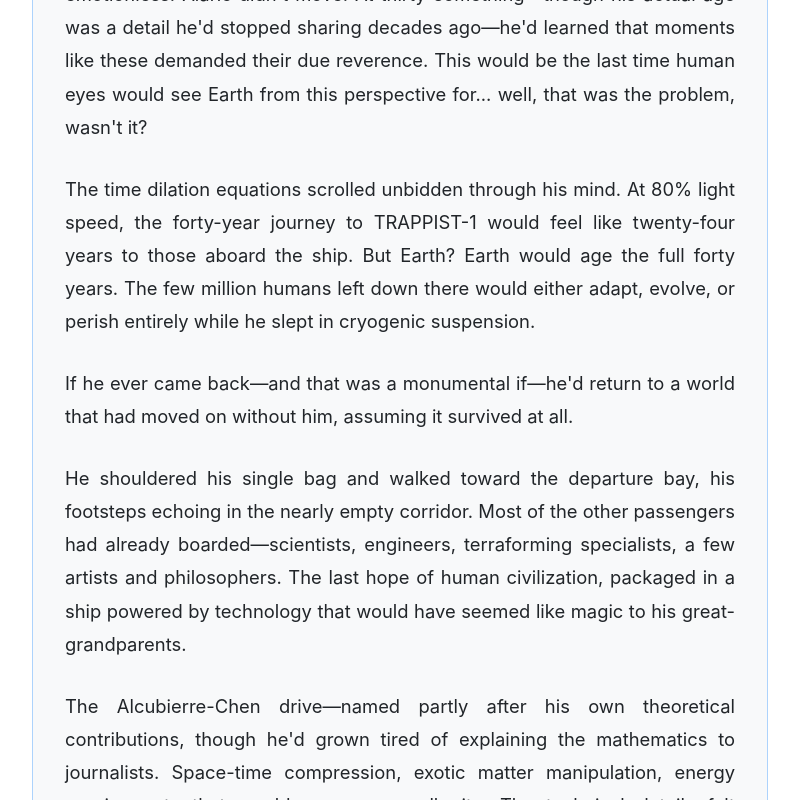
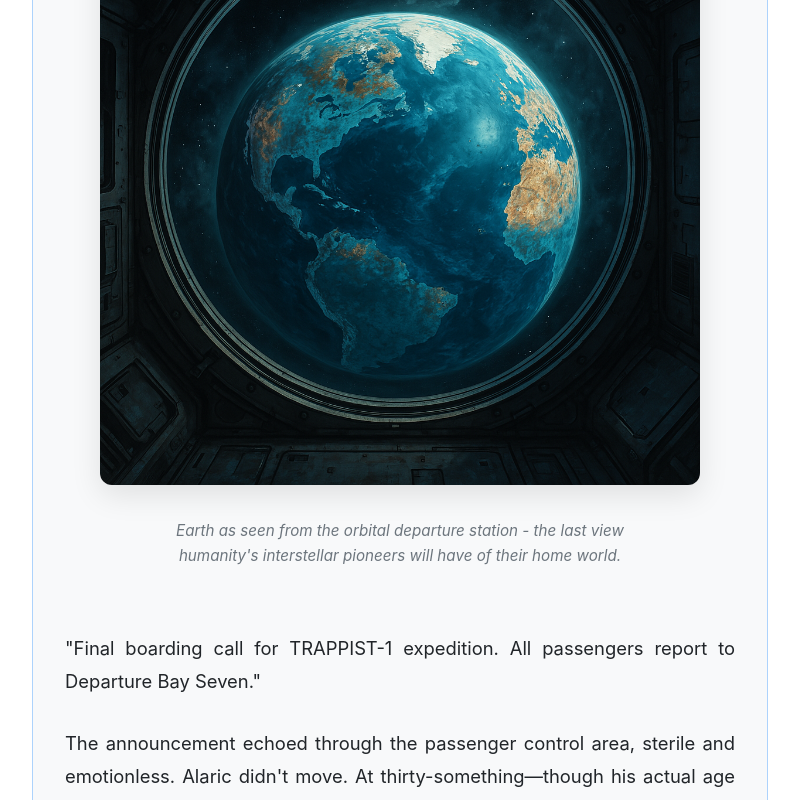
Before and after one commit to flipdidip/SciFiNovel, a React (Vite) app: page /SciFiNovel/chapter/1 in a window 1280 px wide. Shown: the part 801-1601 px from the top of the page, without its empty margins (240-1039 px from the left). Built offline with nearby package versions, Linux system fonts and the light colour scheme.

Commit message:
First Illustration added

```diff
--- a/src/pages/Chapter1Page.css
+++ b/src/pages/Chapter1Page.css
@@ -47,6 +47,14 @@
   background: var(--bg-secondary);
   border-radius: 12px;
   border: 1px solid var(--border-color);
+}
+
+/* Inline illustration (when inside chapter-text) */
+.chapter-text .chapter-illustration {
+  background: none;
+  border: none;
+  padding: 2rem 0;
+  margin: 2rem 0;
 }
 
 .chapter-image {
--- a/src/pages/Chapter1Page.tsx
+++ b/src/pages/Chapter1Page.tsx
@@ -1,4 +1,5 @@
 import "./Chapter1Page.css";
+import chapter1Image from "/chapter1-earth-from-orbit.png";
 
 const Chapter1Page = () => {
   return (
@@ -11,20 +12,6 @@ const Chapter1Page = () => {
         </div>
       </div>
 
-      {/* <div className="chapter-illustration">
-        <figure className="chapter-image">
-          <img
-            src="/chapter1-earth-from-orbit.png"
-            alt="Earth viewed from orbital station showing blue oceans, brown continents, and dome cities gleaming in the sunlight"
-            className="earth-from-orbit"
-          />
-          <figcaption>
-            Earth as seen from the orbital departure station - the last view
-            humanity's interstellar pioneers will have of their home world.
-          </figcaption>
-        </figure>
-      </div> */}
-
       <div className="chapter-content">
         <div className="chapter-text">
           <p>
@@ -36,6 +23,20 @@ const Chapter1Page = () => {
             was mostly brown, punctuated by the silver gleam of dome cities
             where the survivors clustered.
           </p>
+
+          <div className="chapter-illustration">
+            <figure className="chapter-image">
+              <img
+                src={chapter1Image}
+                alt="Earth viewed from orbital station showing blue oceans, brown continents, and dome cities gleaming in the sunlight"
+                className="earth-from-orbit"
+              />
+              <figcaption>
+                Earth as seen from the orbital departure station - the last view
+                humanity's interstellar pioneers will have of their home world.
+              </figcaption>
+            </figure>
+          </div>
 
           <p>
             "Final boarding call for TRAPPIST-1 expedition. All passengers
```
